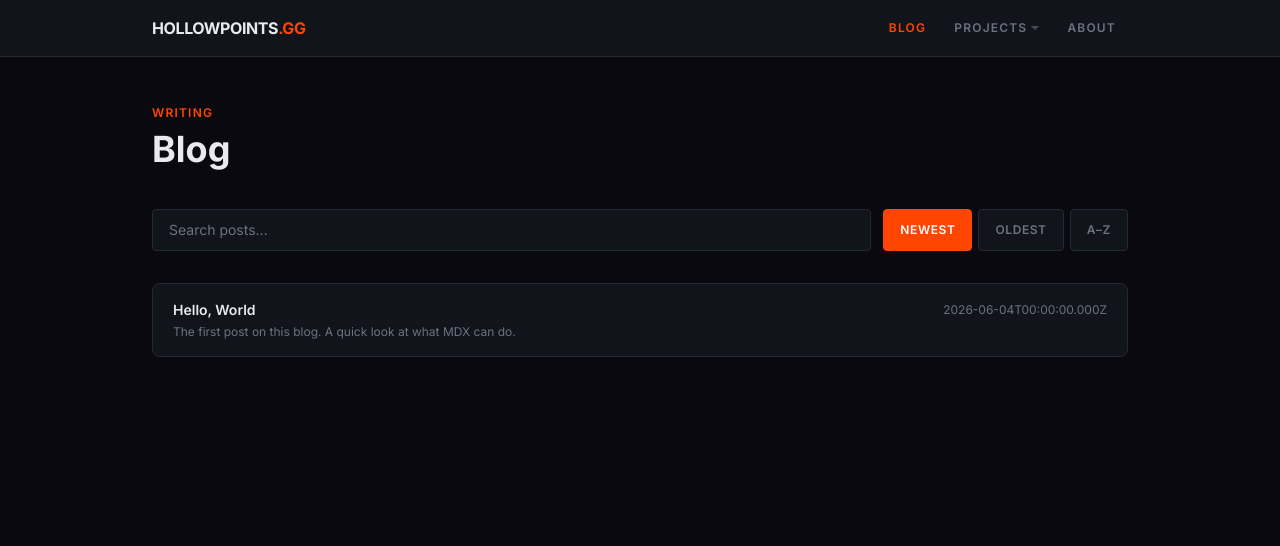
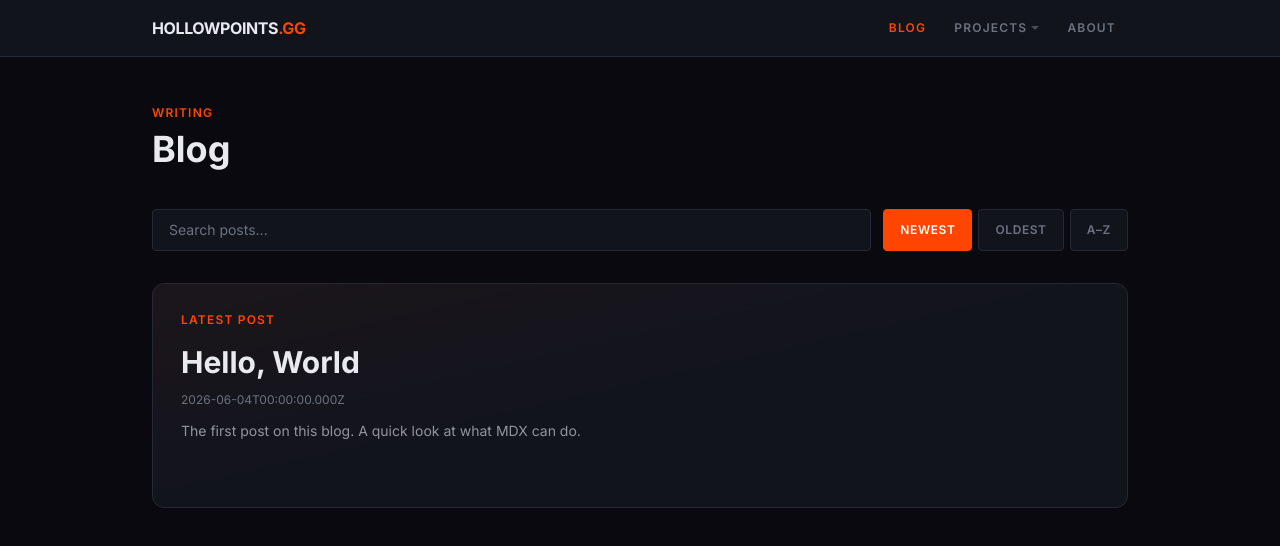
Before and after one commit to karakuik/hollowpoints, a React (Vite) app: page /blog in a window 1280 px wide. Shown: the top 546 px of the page. Built offline with nearby package versions, Linux system fonts and the light colour scheme.

Commit message:
Blog: featured hero   card + glow grid layout

```diff
--- a/src/pages/Blog.jsx
+++ b/src/pages/Blog.jsx
@@ -7,20 +7,71 @@ import { posts } from '../lib/posts'
 const SORT_OPTIONS = [
   { key: 'newest', label: 'Newest' },
   { key: 'oldest', label: 'Oldest' },
-  { key: 'alpha', label: 'A–Z' },
+  { key: 'alpha',  label: 'A–Z' },
 ]
 
 function sortPosts(list, sort) {
   const copy = [...list]
   if (sort === 'newest') return copy.sort((a, b) => new Date(b.date) - new Date(a.date))
   if (sort === 'oldest') return copy.sort((a, b) => new Date(a.date) - new Date(b.date))
-  if (sort === 'alpha') return copy.sort((a, b) => a.title.localeCompare(b.title))
+  if (sort === 'alpha')  return copy.sort((a, b) => a.title.localeCompare(b.title))
   return copy
+}
+
+function FeaturedCard({ post }) {
+  return (
+    <Link
+      to={`/blog/${post.slug}`}
+      className="relative block bg-hp-surface border border-hp-border rounded-xl p-7 mb-6 overflow-hidden group
+                 hover:border-hp-accent/50 transition-all duration-300
+                 hover:shadow-[0_0_40px_rgba(255,69,0,0.08)]"
+    >
+      {/* subtle accent gradient wash */}
+      <div className="absolute inset-0 bg-gradient-to-br from-hp-accent/[0.04] via-transparent to-transparent pointer-events-none" />
+
+      <p className="relative text-hp-accent text-xs font-semibold uppercase tracking-widest mb-4">
+        Latest Post
+      </p>
+      <h2 className="relative text-2xl sm:text-3xl font-bold text-hp-text group-hover:text-hp-accent transition-colors duration-200 leading-snug mb-3">
+        {post.title}
+      </h2>
+      <p className="relative text-xs text-hp-muted mb-3">{post.date}</p>
+      {post.description && (
+        <p className="relative text-sm text-hp-text/60 leading-relaxed max-w-xl">
+          {post.description}
+        </p>
+      )}
+      <p className="relative mt-5 text-xs font-semibold text-hp-accent opacity-0 group-hover:opacity-100 transition-opacity duration-200 uppercase tracking-wider">
+        Read post →
+      </p>
+    </Link>
+  )
+}
+
+function GlowCard({ post }) {
+  return (
+    <Link
+      to={`/blog/${post.slug}`}
+      className="flex flex-col bg-hp-surface border border-hp-border rounded-lg p-5 group
+                 hover:border-hp-accent/50 hover:bg-hp-elevated transition-all duration-200
+                 hover:shadow-[0_0_24px_rgba(255,69,0,0.07)]"
+    >
+      <h2 className="text-sm font-semibold text-hp-text group-hover:text-hp-accent transition-colors duration-150 leading-snug mb-2">
+        {post.title}
+      </h2>
+      {post.description && (
+        <p className="text-xs text-hp-muted leading-relaxed line-clamp-2 flex-1">
+          {post.description}
+        </p>
+      )}
+      <p className="text-xs text-hp-muted mt-3 pt-3 border-t border-hp-border">{post.date}</p>
+    </Link>
+  )
 }
 
 export default function Blog() {
   const [query, setQuery] = useState('')
-  const [sort, setSort] = useState('newest')
+  const [sort, setSort]   = useState('newest')
 
   const visiblePosts = useMemo(() => {
     const q = query.trim().toLowerCase()
@@ -34,14 +85,17 @@ export default function Blog() {
     return sortPosts(filtered, sort)
   }, [query, sort])
 
+  // Only show the hero featured card on the default unfiltered view
+  const showFeatured = query.trim() === '' && sort === 'newest' && visiblePosts.length > 0
+  const featuredPost = showFeatured ? visiblePosts[0] : null
+  const gridPosts    = showFeatured ? visiblePosts.slice(1) : visiblePosts
+
   return (
     <Layout>
       <Meta title="Blog" description="Writing on things I care about." />
 
       <div className="mb-10">
-        <p className="text-hp-accent text-xs font-semibold uppercase tracking-widest mb-2">
-          Writing
-        </p>
+        <p className="text-hp-accent text-xs font-semibold uppercase tracking-widest mb-2">Writing</p>
         <h1 className="text-4xl font-bold text-hp-text">Blog</h1>
       </div>
 
@@ -51,7 +105,8 @@ export default function Blog() {
           placeholder="Search posts..."
           value={query}
           onChange={e => setQuery(e.target.value)}
-          className="flex-1 bg-hp-surface border border-hp-border rounded px-4 py-2.5 text-sm text-hp-text placeholder:text-hp-muted focus:outline-none focus:border-hp-accent transition-colors"
+          className="flex-1 bg-hp-surface border border-hp-border rounded px-4 py-2.5 text-sm text-hp-text
+                     placeholder:text-hp-muted focus:outline-none focus:border-hp-accent transition-colors"
         />
         <div className="flex gap-1.5">
           {SORT_OPTIONS.map(({ key, label }) => (
@@ -61,7 +116,7 @@ export default function Blog() {
               className={`px-4 py-2.5 text-xs font-semibold uppercase tracking-wider rounded border transition-colors ${
                 sort === key
                   ? 'bg-hp-accent text-white border-hp-accent'
-                  : 'bg-hp-surface border-hp-border text-hp-muted hover:text-hp-text hover:border-hp-border/70'
+                  : 'bg-hp-surface border-hp-border text-hp-muted hover:text-hp-text'
               }`}
             >
               {label}
@@ -73,30 +128,19 @@ export default function Blog() {
       {visiblePosts.length === 0 ? (
         <p className="text-hp-muted text-sm">No posts match your search.</p>
       ) : (
-        <ul className="space-y-3">
-          {visiblePosts.map(post => (
-            <li key={post.slug}>
-              <Link
-                to={`/blog/${post.slug}`}
-                className="flex items-start justify-between gap-6 bg-hp-surface border border-hp-border rounded-lg px-5 py-4 hover:border-hp-accent/50 hover:bg-hp-elevated transition-colors group"
-              >
-                <div className="min-w-0">
-                  <h2 className="text-sm font-semibold text-hp-text group-hover:text-hp-accent transition-colors truncate">
-                    {post.title}
-                  </h2>
-                  {post.description && (
-                    <p className="text-xs text-hp-muted mt-1 line-clamp-1">
-                      {post.description}
-                    </p>
-                  )}
-                </div>
-                <span className="text-xs text-hp-muted whitespace-nowrap pt-0.5 shrink-0">
-                  {post.date}
-                </span>
-              </Link>
-            </li>
-          ))}
-        </ul>
+        <>
+          {featuredPost && <FeaturedCard post={featuredPost} />}
+
+          {gridPosts.length > 0 && (
+            <ul className="grid sm:grid-cols-2 gap-3">
+              {gridPosts.map(post => (
+                <li key={post.slug}>
+                  <GlowCard post={post} />
+                </li>
+              ))}
+            </ul>
+          )}
+        </>
       )}
     </Layout>
   )
```
